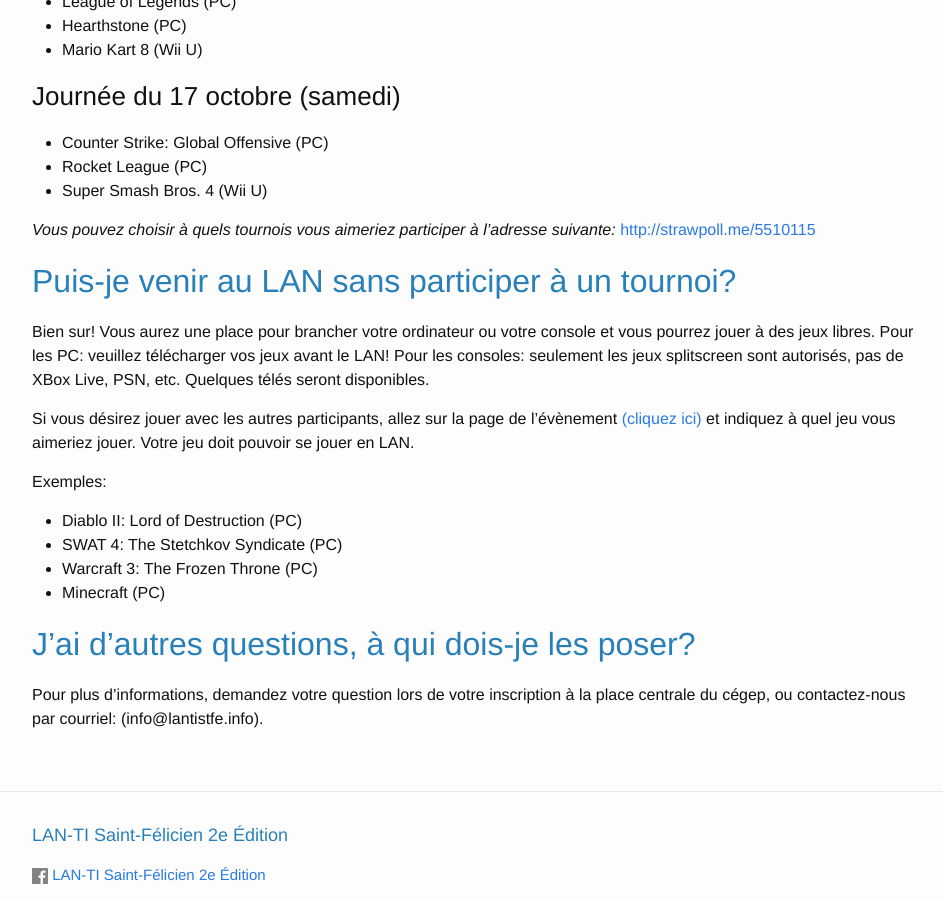
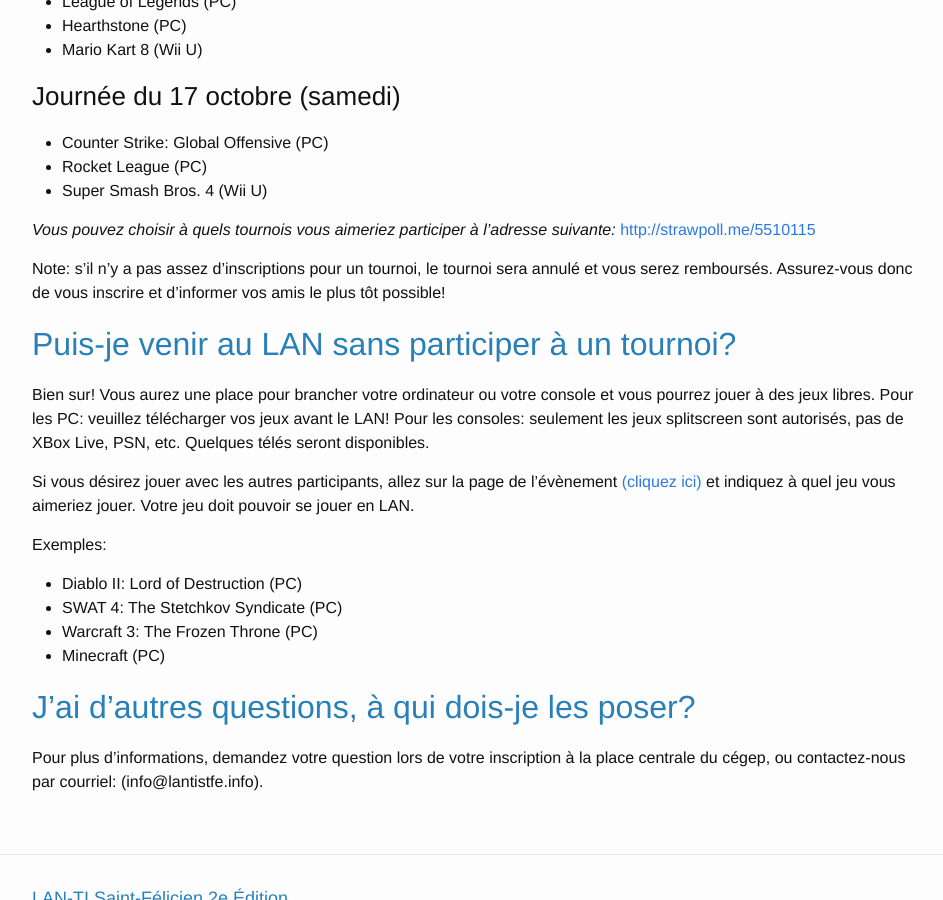
Before and after one commit to lantistfe/lantistfe.github.io, a Jekyll site: the page built from index.markdown, in a window 1280 px wide and 900 px high, scrolled down 1022 px. Shown: the whole window, without its empty margins (158-1101 px from the left). Built offline with Jekyll 4.4.1, drawn with Linux system fonts in a browser that asks for light colours.

Commit message:
Ajout d'une mention pour l'annulation d'un tournoi

```diff
--- a/index.markdown
+++ b/index.markdown
@@ -38,6 +38,9 @@
 
 _Vous pouvez choisir à quels tournois vous aimeriez participer à l'adresse suivante:_ [http://strawpoll.me/5510115][strawpoll]
 
+Note: s'il n'y a pas assez d'inscriptions pour un tournoi, le tournoi sera annulé et vous serez remboursés.
+Assurez-vous donc de vous inscrire et d'informer vos amis le plus tôt possible!
+
 Puis-je venir au LAN sans participer à un tournoi?
 --------------------------------------------------
 
```
